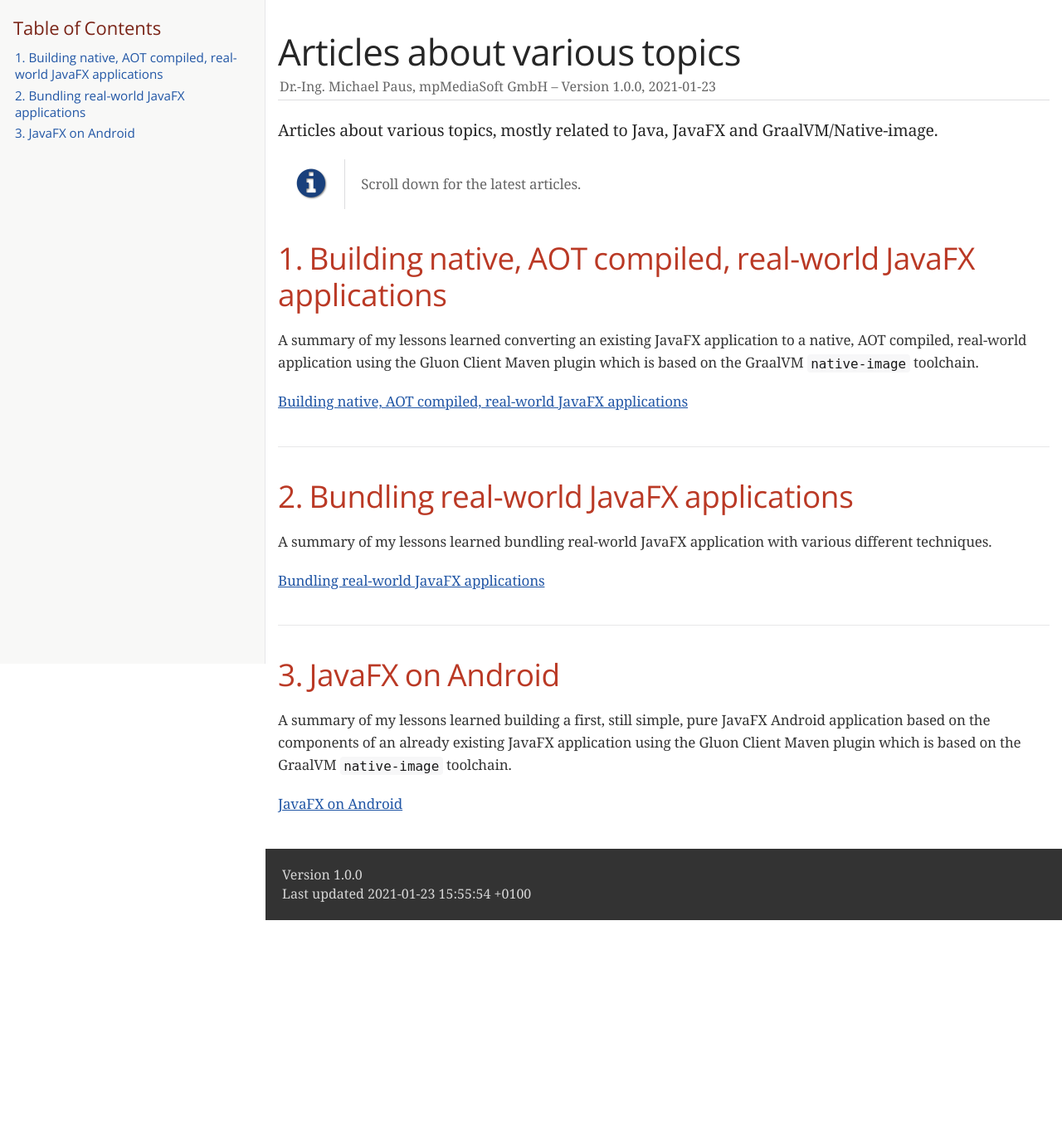
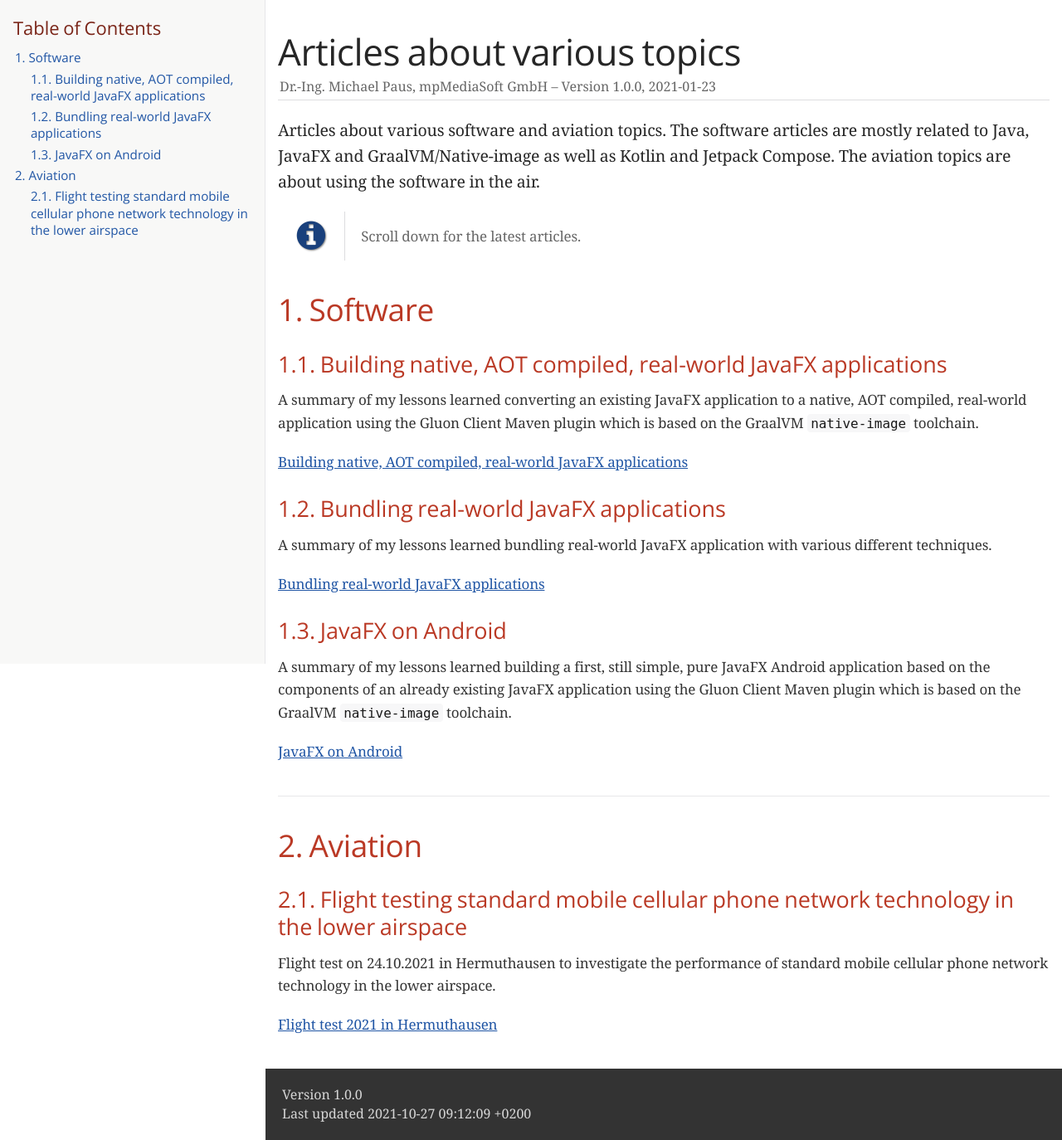
Before and after one commit to mipastgt/JFXToolsAndDemos, a plain HTML site: page docs/articles/index.html in a window 1280 px wide. Shown: the whole page at 83% size. Before the commit the page ends 1109 px from the top, so only its background shows below. Drawn offline with nearby package versions, Linux system fonts and the light colour scheme; a web font is replaced by a local one.

Commit message:
Add article

```diff
--- a/docs/articles/index.html
+++ b/docs/articles/index.html
@@ -448,9 +448,18 @@ body.book #toc,body.book #preamble,body.book h1.sect0,body.book .sect1>h2{page-b
 <div id="toc" class="toc2">
 <div id="toctitle">Table of Contents</div>
 <ul class="sectlevel1">
-<li><a href="#truebuilding-native-aot-compiled-real-world-javafx-applications">1. Building native, AOT compiled, real-world JavaFX applications</a></li>
-<li><a href="#truebundling-real-world-javafx-applications">2. Bundling real-world JavaFX applications</a></li>
-<li><a href="#truejavafx-on-android">3. JavaFX on Android</a></li>
+<li><a href="#truesoftware">1. Software</a>
+<ul class="sectlevel2">
+<li><a href="#truebuilding-native-aot-compiled-real-world-javafx-applications">1.1. Building native, AOT compiled, real-world JavaFX applications</a></li>
+<li><a href="#truebundling-real-world-javafx-applications">1.2. Bundling real-world JavaFX applications</a></li>
+<li><a href="#truejavafx-on-android">1.3. JavaFX on Android</a></li>
+</ul>
+</li>
+<li><a href="#trueaviation">2. Aviation</a>
+<ul class="sectlevel2">
+<li><a href="#trueflight-testing-standard-mobile-cellular-phone-network-technology-in-the-lower-airspace">2.1. Flight testing standard mobile cellular phone network technology in the lower airspace</a></li>
+</ul>
+</li>
 </ul>
 </div>
 </div>
@@ -458,7 +467,7 @@ body.book #toc,body.book #preamble,body.book h1.sect0,body.book .sect1>h2{page-b
 <div id="preamble">
 <div class="sectionbody">
 <div class="paragraph lead">
-<p>Articles about various topics, mostly related to Java, JavaFX and GraalVM/Native-image.</p>
+<p>Articles about various software and aviation topics. The software articles are mostly related to Java, JavaFX and GraalVM/Native-image as well as Kotlin and Jetpack Compose. The aviation topics are about using the software in the air.</p>
 </div>
 <div class="admonitionblock note">
 <table>
@@ -477,8 +486,10 @@ body.book #toc,body.book #preamble,body.book h1.sect0,body.book .sect1>h2{page-b
 </div>
 </div>
 <div class="sect1">
-<h2 id="truebuilding-native-aot-compiled-real-world-javafx-applications"><a class="anchor" href="#truebuilding-native-aot-compiled-real-world-javafx-applications"></a>1. Building native, AOT compiled, real-world JavaFX applications</h2>
+<h2 id="truesoftware"><a class="anchor" href="#truesoftware"></a>1. Software</h2>
 <div class="sectionbody">
+<div class="sect2">
+<h3 id="truebuilding-native-aot-compiled-real-world-javafx-applications"><a class="anchor" href="#truebuilding-native-aot-compiled-real-world-javafx-applications"></a>1.1. Building native, AOT compiled, real-world JavaFX applications</h3>
 <div class="paragraph">
 <p>A summary of my lessons learned converting an existing JavaFX application to a native,
 AOT compiled, real-world application using the Gluon Client Maven plugin which is based
@@ -488,10 +499,8 @@ on the GraalVM <code>native-image</code> toolchain.</p>
 <p><a href="JFX-Native/JFX-Native.html">Building native, AOT compiled, real-world JavaFX applications</a></p>
 </div>
 </div>
-</div>
-<div class="sect1">
-<h2 id="truebundling-real-world-javafx-applications"><a class="anchor" href="#truebundling-real-world-javafx-applications"></a>2. Bundling real-world JavaFX applications</h2>
-<div class="sectionbody">
+<div class="sect2">
+<h3 id="truebundling-real-world-javafx-applications"><a class="anchor" href="#truebundling-real-world-javafx-applications"></a>1.2. Bundling real-world JavaFX applications</h3>
 <div class="paragraph">
 <p>A summary of my lessons learned bundling real-world JavaFX application with
 various different techniques.</p>
@@ -500,10 +509,8 @@ various different techniques.</p>
 <p><a href="JFX-Bundles/JFX-Bundles.html">Bundling real-world JavaFX applications</a></p>
 </div>
 </div>
-</div>
-<div class="sect1">
-<h2 id="truejavafx-on-android"><a class="anchor" href="#truejavafx-on-android"></a>3. JavaFX on Android</h2>
-<div class="sectionbody">
+<div class="sect2">
+<h3 id="truejavafx-on-android"><a class="anchor" href="#truejavafx-on-android"></a>1.3. JavaFX on Android</h3>
 <div class="paragraph">
 <p>A summary of my lessons learned building a first, still simple, pure JavaFX Android
 application based on the components of an already existing JavaFX application using
@@ -515,10 +522,25 @@ the Gluon Client Maven plugin which is based on the GraalVM <code>native-image</
 </div>
 </div>
 </div>
+<div class="sect1">
+<h2 id="trueaviation"><a class="anchor" href="#trueaviation"></a>2. Aviation</h2>
+<div class="sectionbody">
+<div class="sect2">
+<h3 id="trueflight-testing-standard-mobile-cellular-phone-network-technology-in-the-lower-airspace"><a class="anchor" href="#trueflight-testing-standard-mobile-cellular-phone-network-technology-in-the-lower-airspace"></a>2.1. Flight testing standard mobile cellular phone network technology in the lower airspace</h3>
+<div class="paragraph">
+<p>Flight test on 24.10.2021 in Hermuthausen to investigate the performance of standard mobile cellular phone network technology in the lower airspace.</p>
+</div>
+<div class="paragraph">
+<p><a href="https://mpmediasoft.de/articles/FlightTest20211024/FlightTest20211024.html">Flight test 2021 in Hermuthausen</a></p>
+</div>
+</div>
+</div>
+</div>
+</div>
 <div id="footer">
 <div id="footer-text">
 Version 1.0.0<br>
-Last updated 2021-01-23 15:55:54 +0100
+Last updated 2021-10-27 09:12:09 +0200
 </div>
 </div>
 <link rel="stylesheet" href="https://cdnjs.cloudflare.com/ajax/libs/highlight.js/9.15.6/styles/github.min.css">
```
Also changed, not shown: 1 other file.
